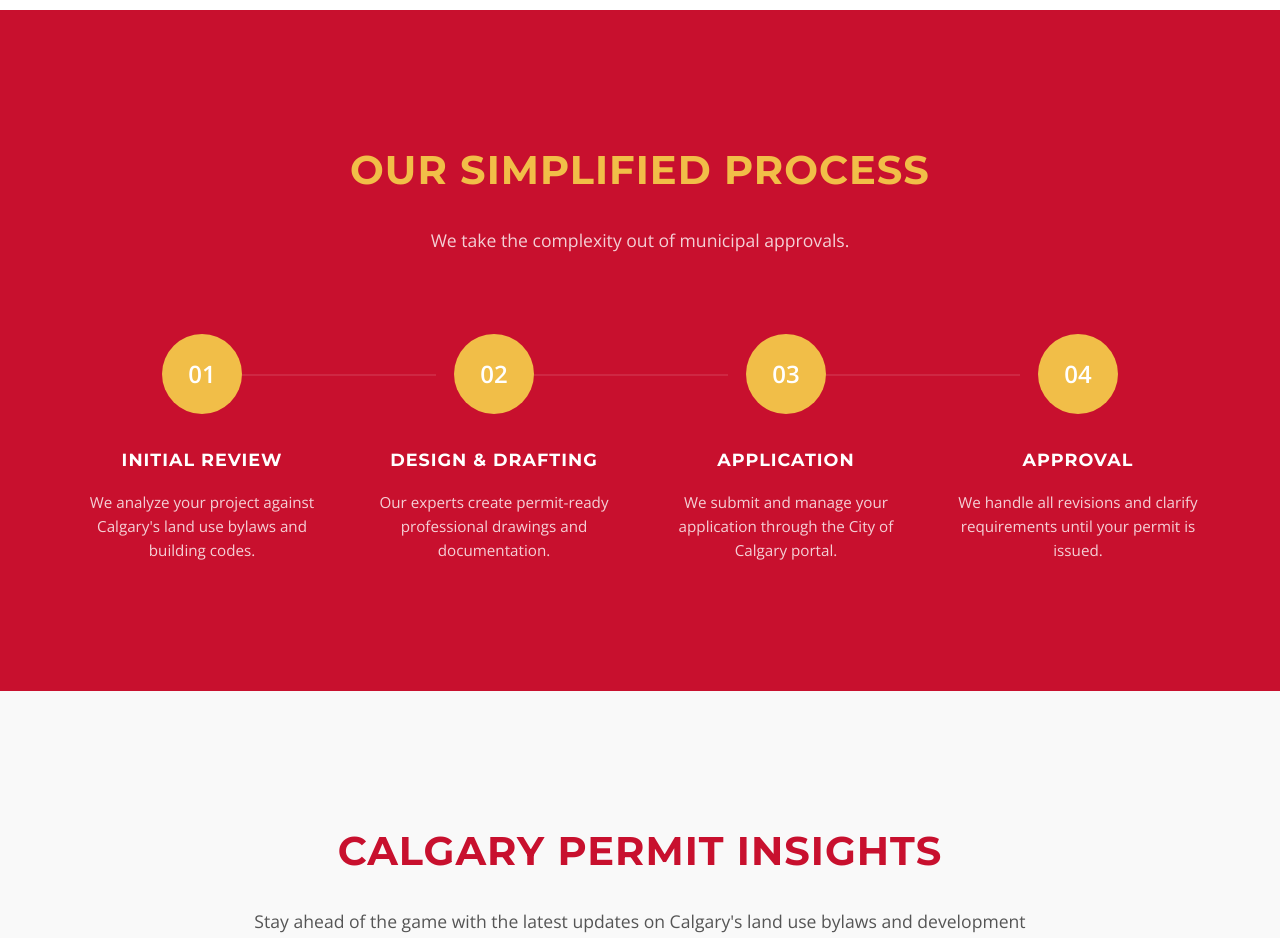
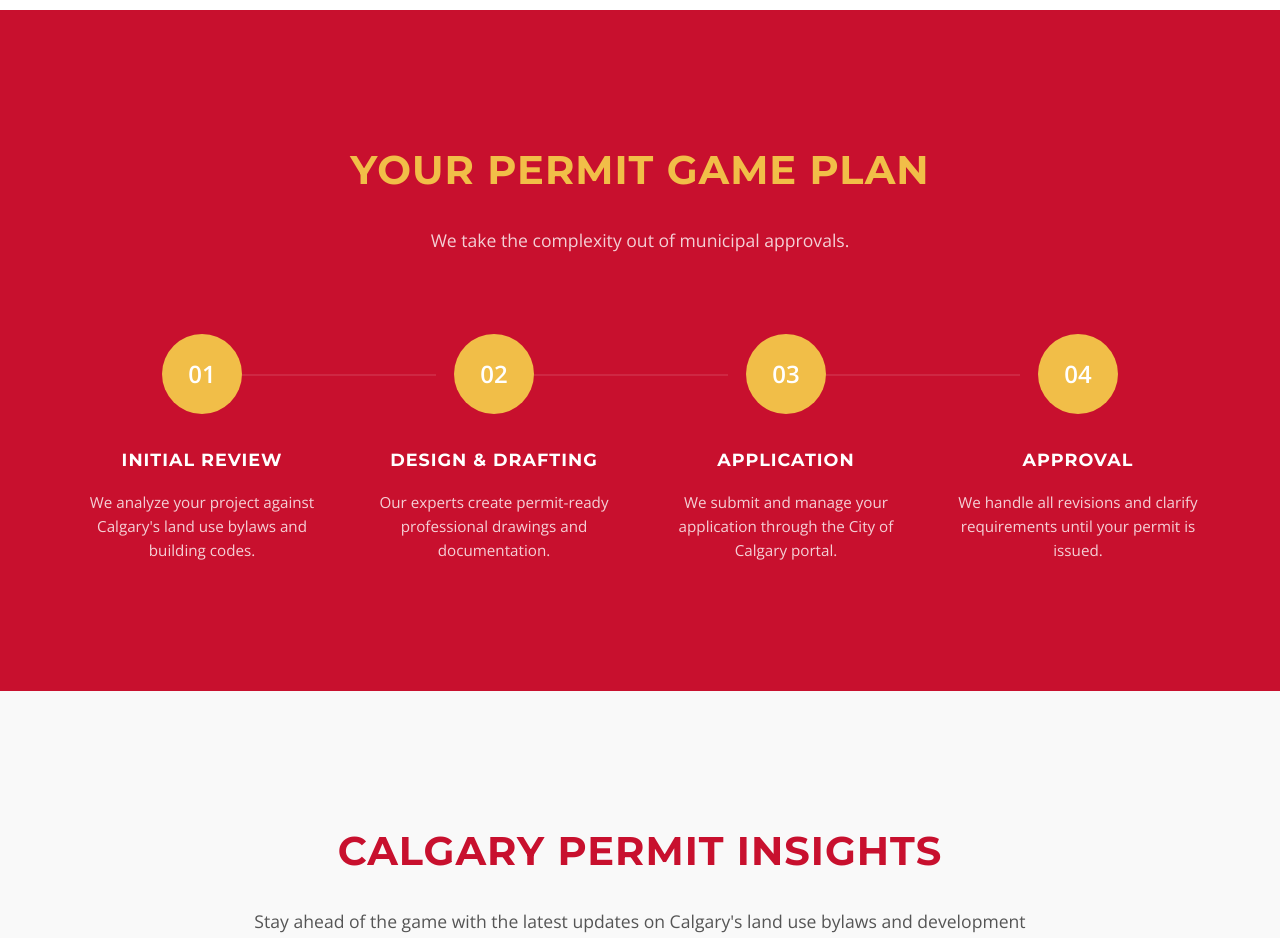
Before and after one commit to abdulsaididris/permitcalgary, a plain HTML site: page index.html in a window 1280 px wide. Shown: the part 2360-3298 px from the top of the page. Drawn offline with nearby package versions, Linux system fonts and the light colour scheme.

Commit message:
Update branding to Game Plan and Power Play

```diff
--- a/index.html
+++ b/index.html
@@ -262,7 +262,7 @@
         <section id="process" class="process">
             <div class="container">
                 <div class="section-header white-text">
-                    <h2>Our Simplified Process</h2>
+                    <h2>Your Permit Game Plan</h2>
                     <p>We take the complexity out of municipal approvals.</p>
                 </div>
                 <div class="process-steps">
```
